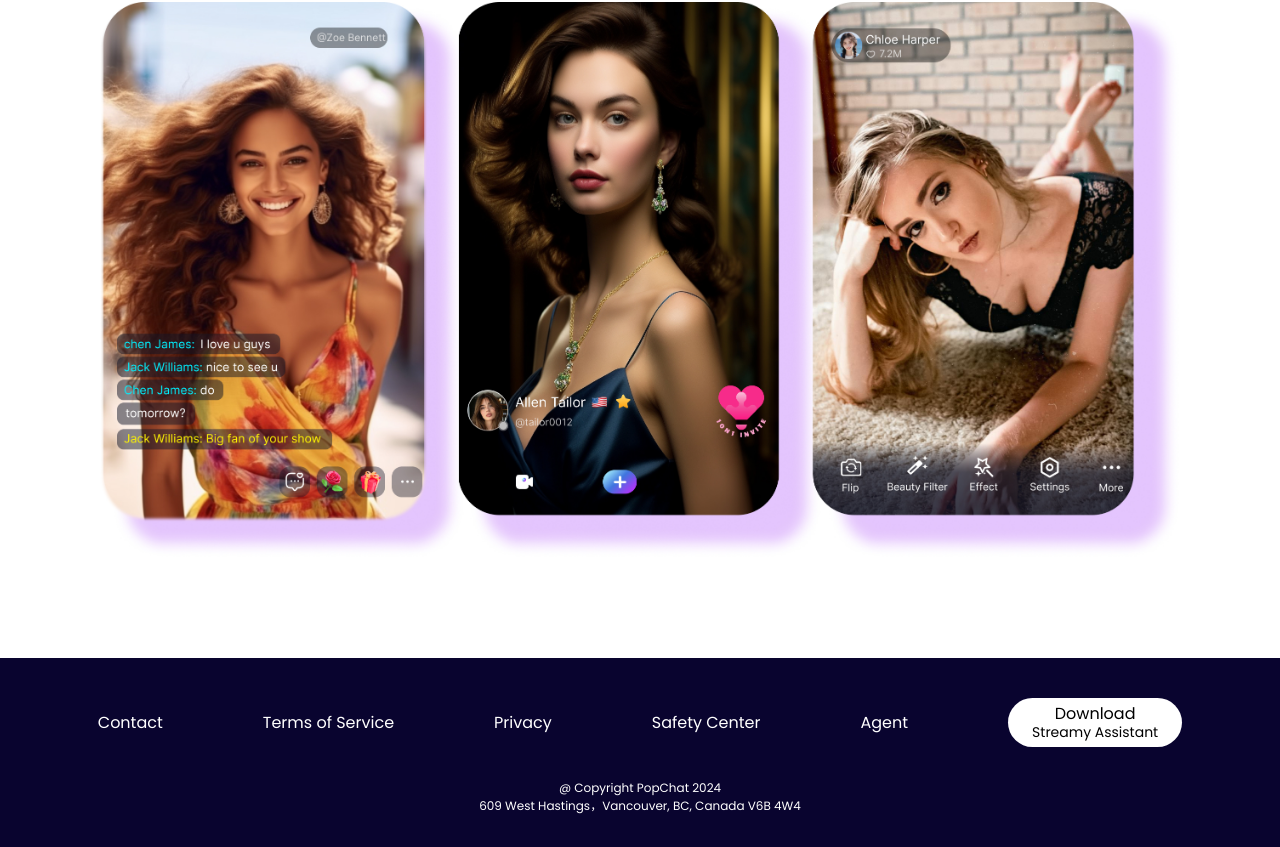
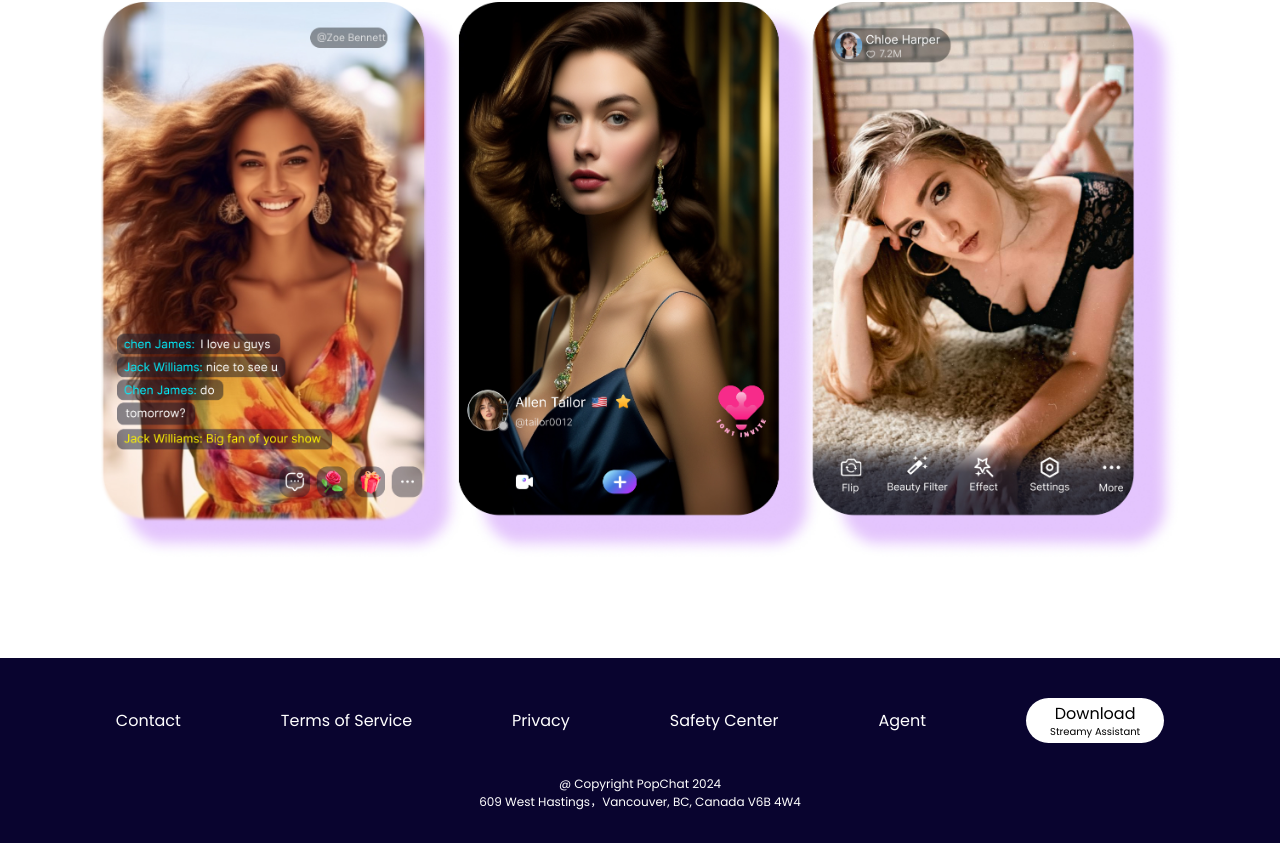
Before and after one commit to rickychan0611/popchat, a Next.js app: page / in a window 1280 px wide. Shown: the part 2961-3808 px from the top of the page. Built offline with nearby package versions, Linux system fonts and the light colour scheme.

Commit message:
fix button

```diff
--- a/src/pages/index.tsx
+++ b/src/pages/index.tsx
@@ -389,7 +389,7 @@ const Home = () => {
           >
             <div className=" cursor-pointer bg-white text-black py-1 px-6 rounded-full flex flex-col justify-center items-center">
               <div className="">Download</div>
-              <div className="text-[14px] mt-[-4px]">Streamy Assistant</div>
+              <div className="text-[10px] mt-[-2px]">Streamy Assistant</div>
             </div>
           </a>
         </div>
```
Also changed, not shown: 2 other files (tests, documents, lock files or other folders).
